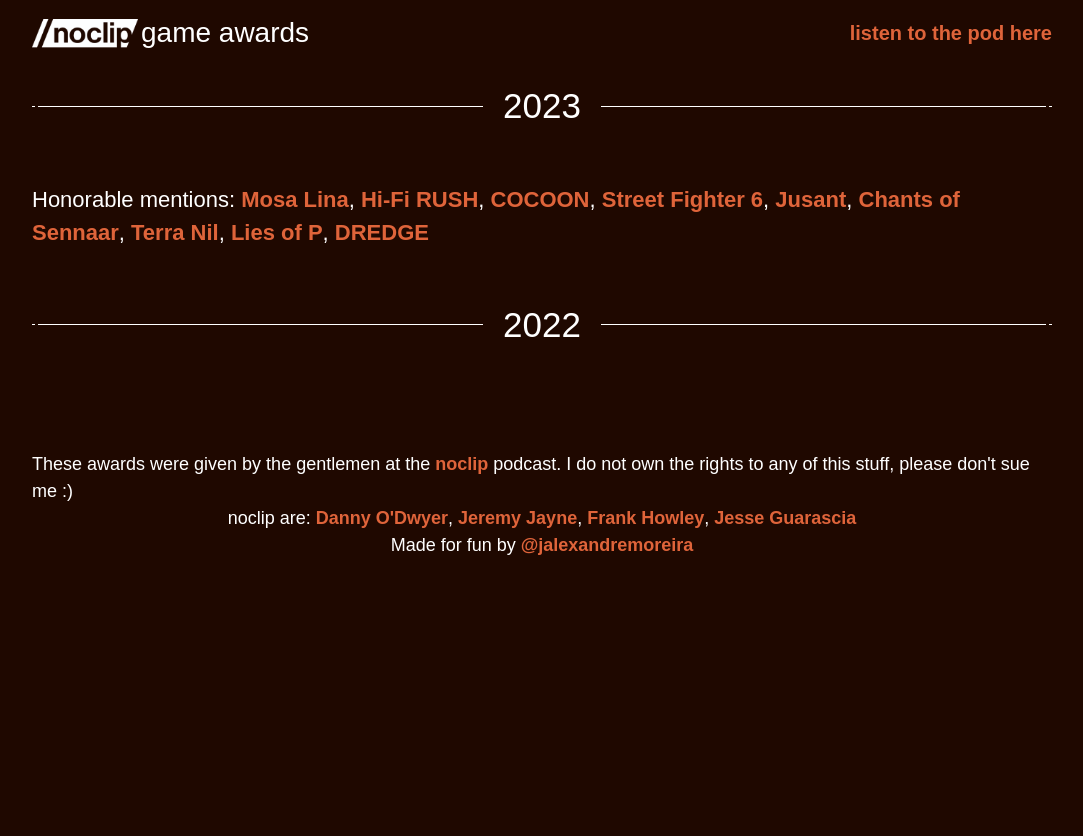
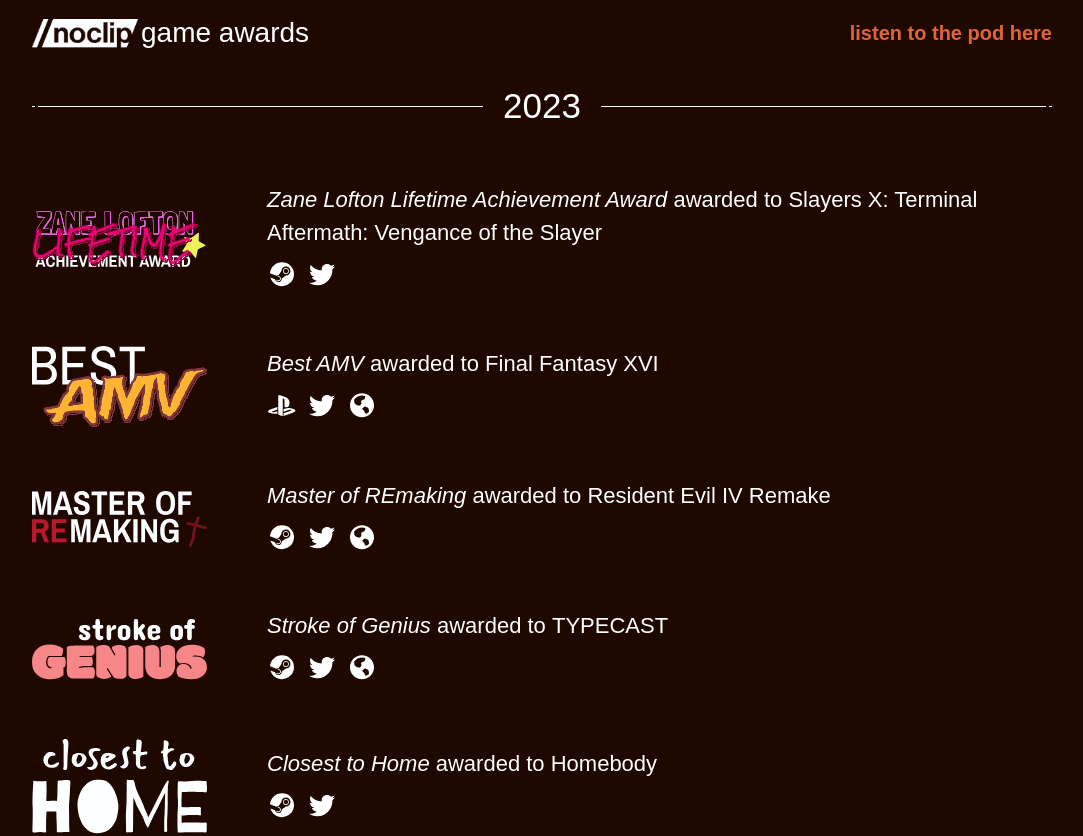
Before and after one commit to jalexandremoreira/noclip-game-awards, a Next.js app: page / in a window 1280 px wide. Shown: the top 836 px of the page, without its empty margins (98-1181 px from the left). Before the commit the page ends 800 px from the top, so only its background shows below. Built offline with nearby package versions, Linux system fonts and the light colour scheme; a web font is replaced by a local one.

Commit message:
add 2023 list test

```diff
--- a/app/page.tsx
+++ b/app/page.tsx
@@ -81,7 +81,7 @@
       >
         <Divider>2023</Divider>
 
-        {/* <List23 /> */}
+        <List23 />
 
         {honorable2023 && <Honorable list={honorable2023} />}
 
```
